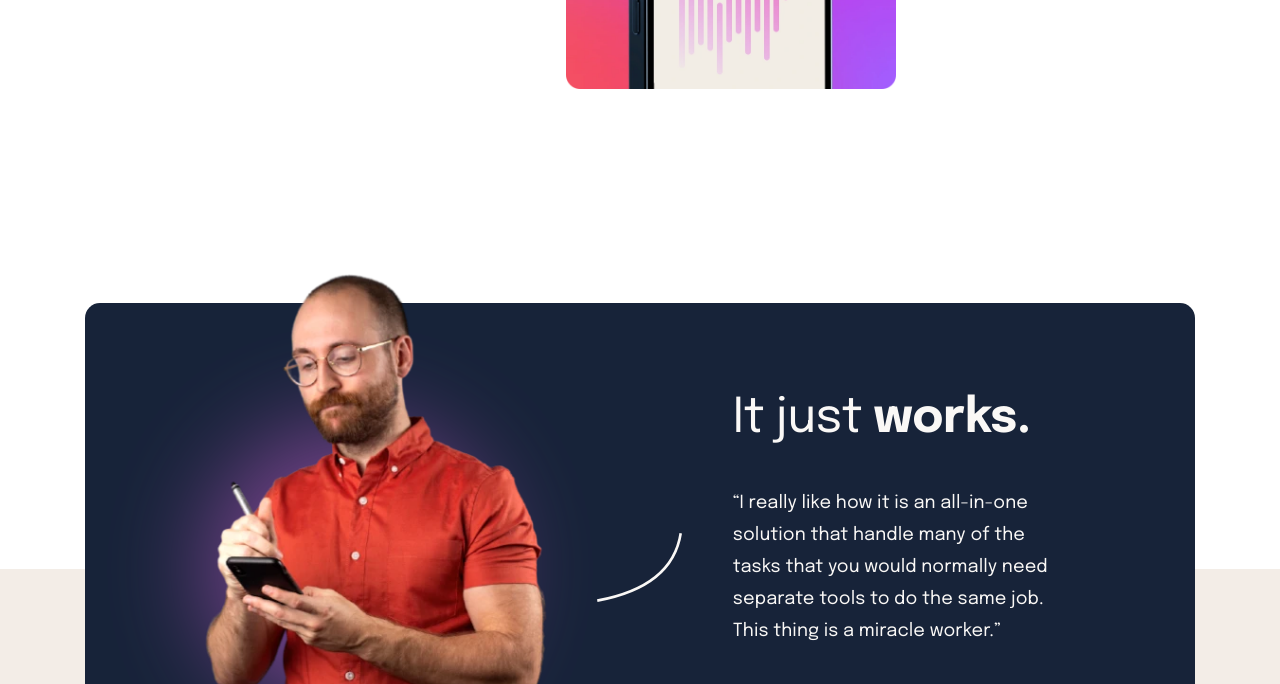
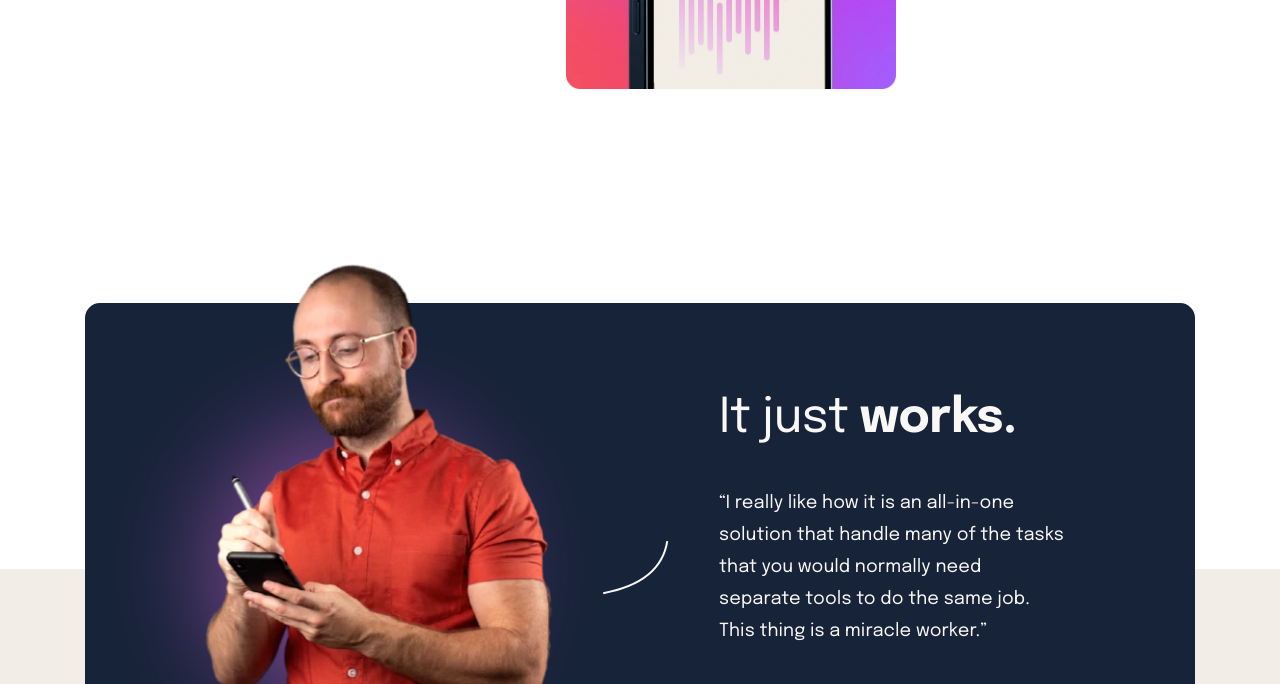
Before and after one commit to thusmiley/suite-landing-page, a plain HTML site: page index.html in a window 1280 px wide. Shown: the part 637-1321 px from the top of the page. Drawn offline with Linux system fonts and the light colour scheme.

Commit message:
adjust curveline2

```diff
--- a/style.sass
+++ b/style.sass
@@ -229,11 +229,10 @@ header
     width: 40%
     picture  img
         position: absolute
-        top: -294px
+        top: -304px
 
 .curve-line2
     margin: 0 50px
-    width: 10%
 .itworks-content
     margin: 88px 0
     width: 40%
```
Also changed, not shown: style.css, 1 other file.
